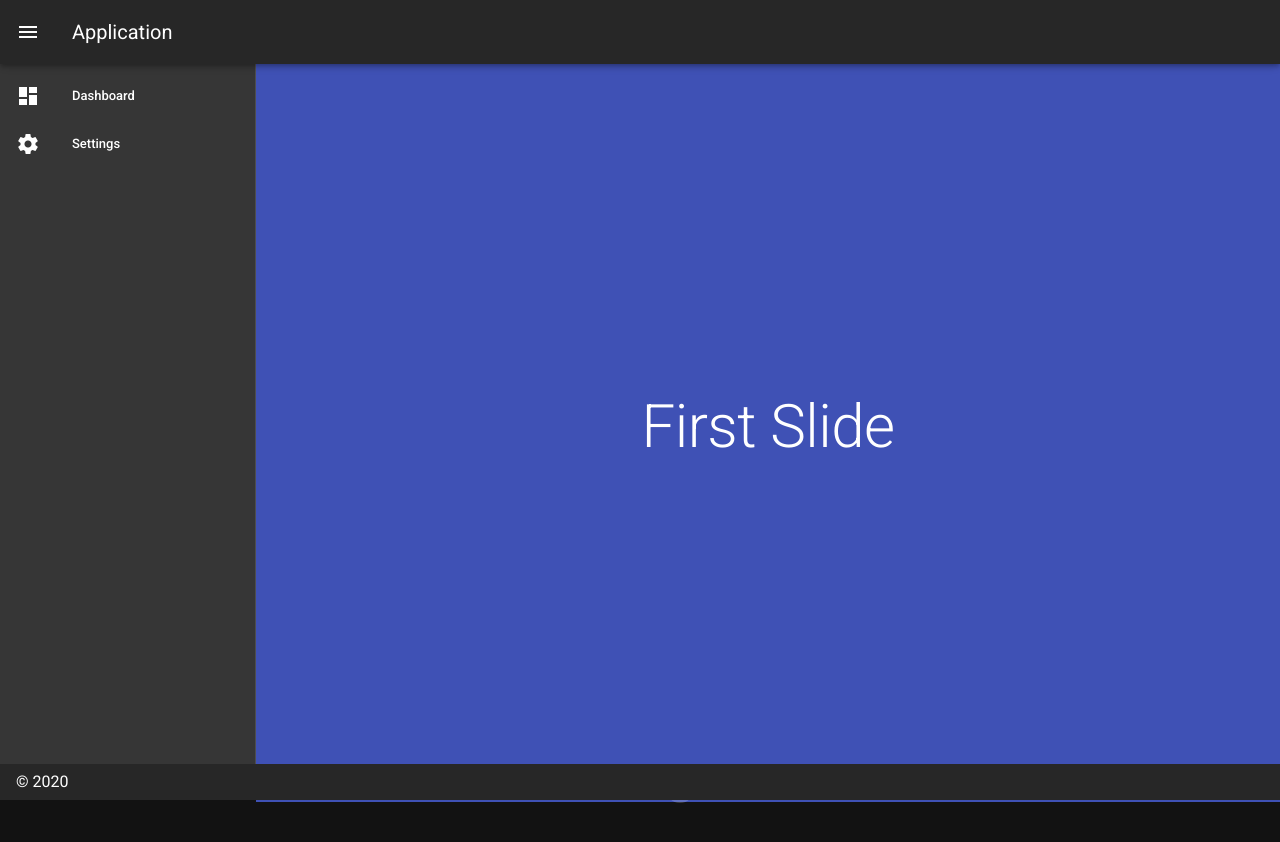
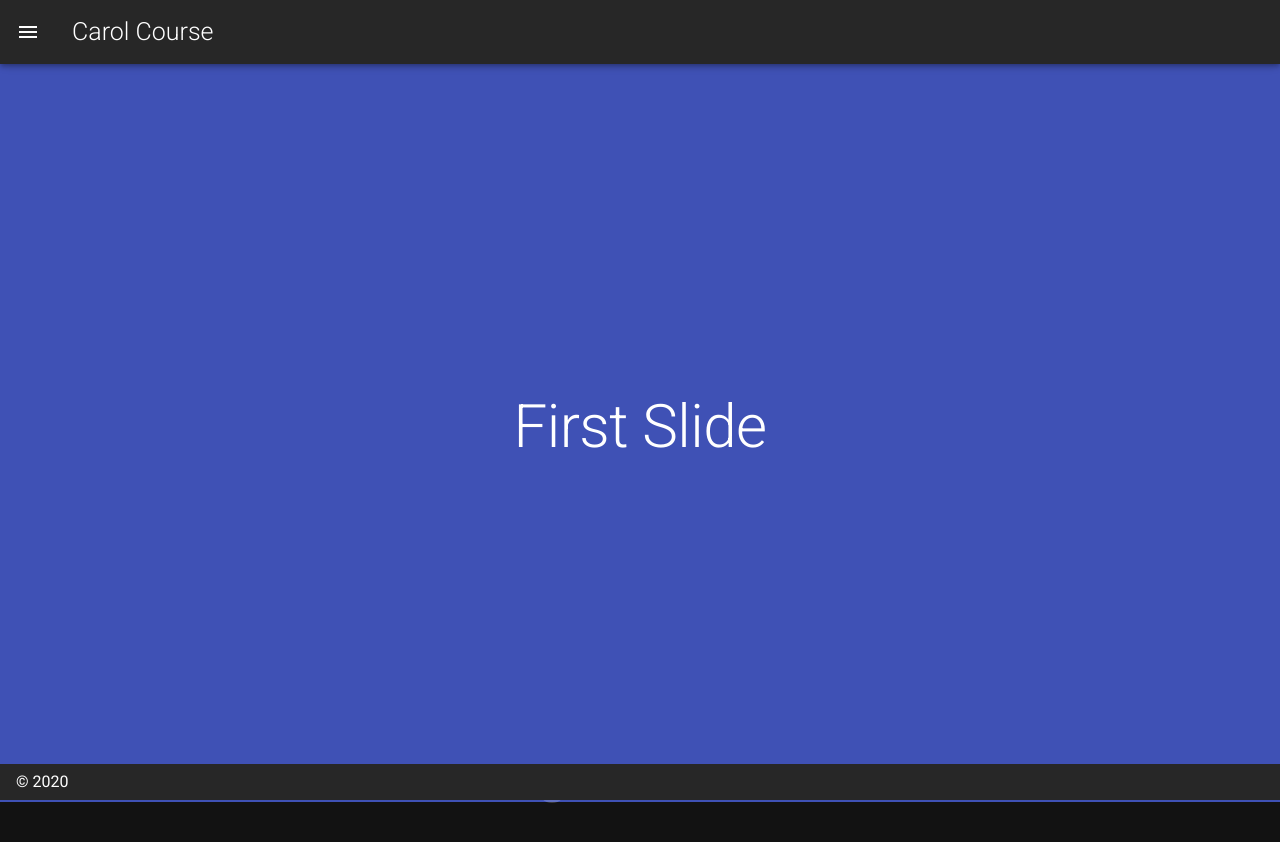
Before and after one commit to mahzzaa/udemy, a Vue app: page / in a window 1280 px wide. Shown: the top 842 px of the page. Built offline with nearby package versions, Linux system fonts and the light colour scheme.

Commit message:
Update App.vue

```diff
--- a/src/App.vue
+++ b/src/App.vue
@@ -1,6 +1,6 @@
 <template>
   <v-app id="inspire">
-    <v-navigation-drawer v-model="drawer" app :clipped="$vuetify.breakpoint.lgAndUp">
+    <v-navigation-drawer v-model="drawer" app :clipped="$vuetify.breakpoint.lgAndUp" temporary>
       <v-list dense>
         <v-list-item link>
           <v-list-item-action>
@@ -23,7 +23,7 @@
 
     <v-app-bar app clipped-left>
       <v-app-bar-nav-icon @click.stop="drawer = !drawer"></v-app-bar-nav-icon>
-      <v-toolbar-title>Application</v-toolbar-title>
+      <v-toolbar-title style="font-weight:300; font-size:25px; justify-content:center">Carol Course</v-toolbar-title>
     </v-app-bar>
 
     <v-main>
```
